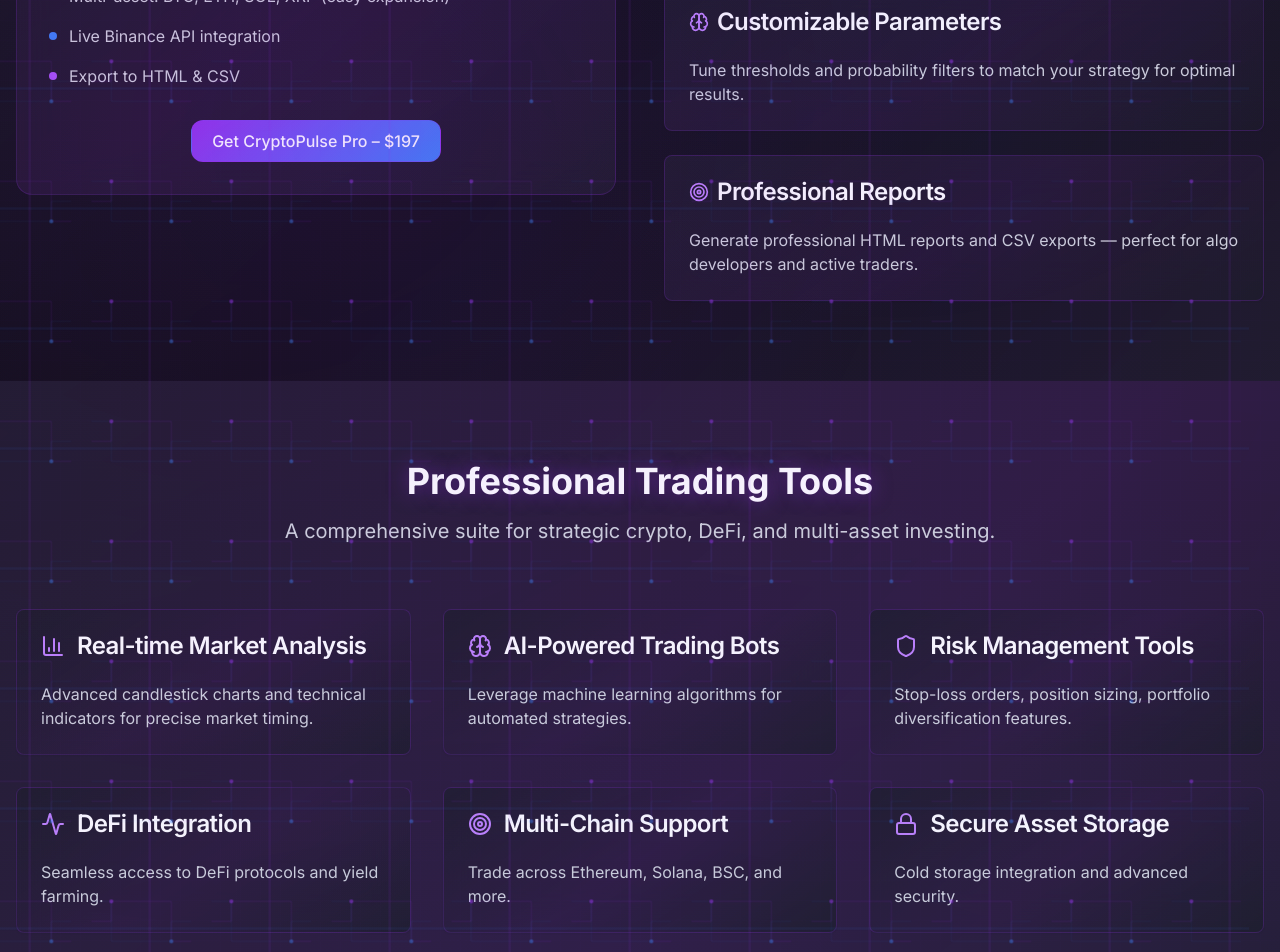
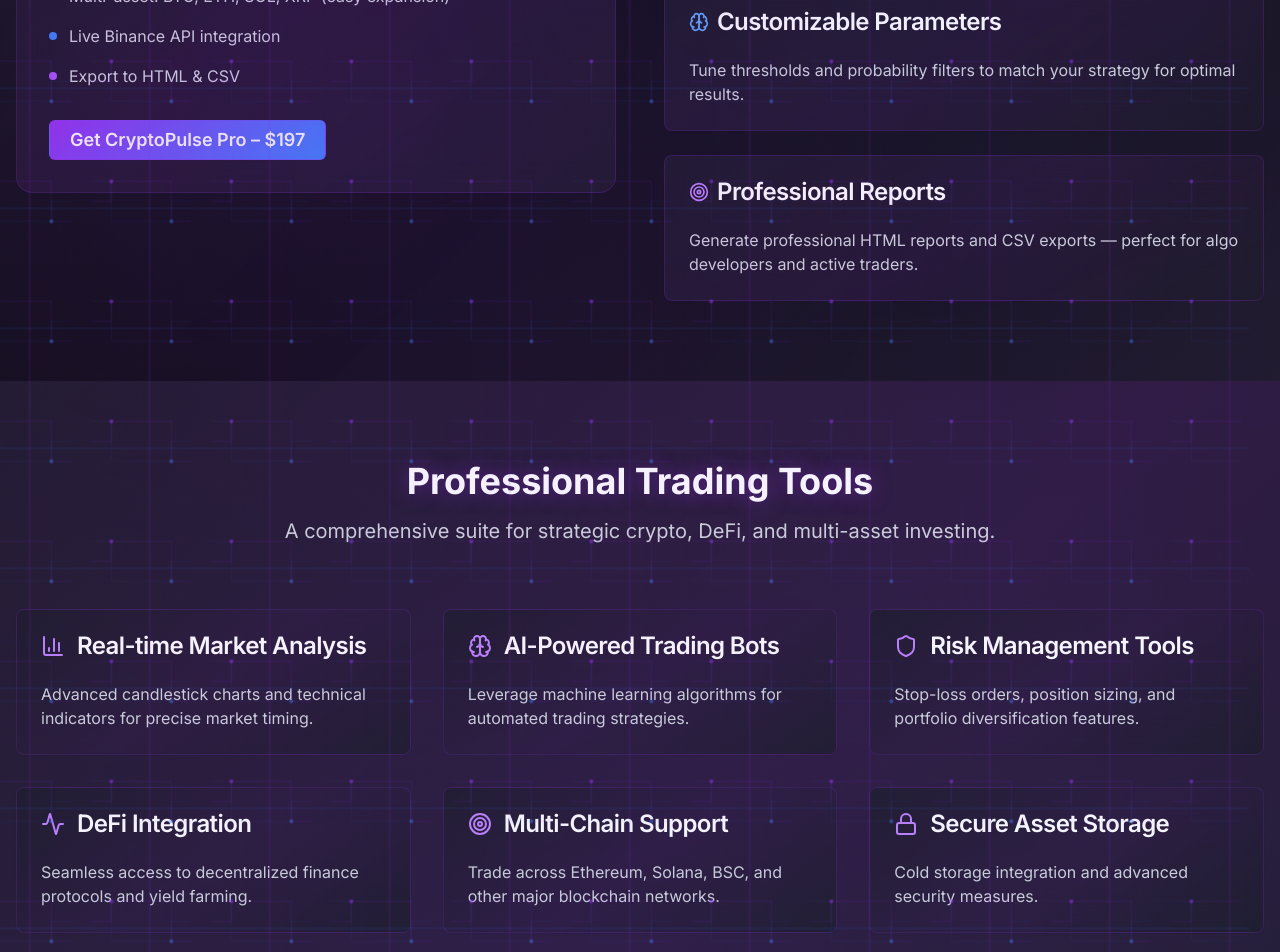
Before and after one commit to DennisMoskal/PlatinumLabs, a Next.js app: page / in a window 1280 px wide. Shown: the part 1260-2212 px from the top of the page. Built offline with nearby package versions, Linux system fonts and the light colour scheme.

Commit message:
Update page.tsx

```diff
--- a/src/app/page.tsx
+++ b/src/app/page.tsx
@@ -1,54 +1,18 @@
 "use client"
 
-import Link from "next/link"
+import { Button } from "@/components/ui/button"
 import { Card, CardContent, CardDescription, CardHeader, CardTitle } from "@/components/ui/card"
 import { Badge } from "@/components/ui/badge"
-import {
-  FlaskConical,
-  CircuitBoard,
-  Bot,
-  TrendingUp,
-  Target,
-  Zap,
-  Copy,
-  Brain,
-  Shield,
-  Activity,
-  BarChart3,
-  Lock,
-  Sparkles,
-} from "lucide-react"
+import { Bot, TrendingUp, Target, Zap, Copy, Brain, Shield, Activity, BarChart3, DollarSign, Lock, Sparkles } from "lucide-react"
+import Link from "next/link"
 
-// Einheitlicher CTA-Stil – exakt wie dein "Get CryptoPulse Pro" Button
-const btnPrimary =
-  "maestro-btn text-white rounded-xl px-5 py-2 text-base font-medium " +
-  "hover:brightness-110 active:scale-[0.98] focus:outline-none focus:ring-2 focus:ring-purple-500/40 transition-all"
+export default function HomePage() {
+  // Einheitlicher Button-Basisklassen (eng am Inhalt, Hover+Active)
+  const btnBase =
+    "maestro-btn inline-flex items-center justify-center px-5 py-2.5 text-base md:text-lg font-semibold " +
+    "focus:outline-none focus:ring-2 focus:ring-purple-500/40 hover:brightness-110 active:scale-[0.98] transition-all"
 
-// CTA unten mittig in Cards ausrichten – unabhängig vom Text
-const cardCtaWrap = "mt-auto flex justify-center"
-
-// 7 wichtigste Chains inkl. TON
-const supportedChains = [
-  { name: "Ethereum", icon: "⟠", color: "from-blue-400 to-blue-600" },
-  { name: "Solana", icon: "◎", color: "from-purple-400 to-pink-600" },
-  { name: "BSC", icon: "⬡", color: "from-yellow-400 to-orange-600" },
-  { name: "Arbitrum", icon: "△", color: "from-blue-400 to-cyan-600" },
-  { name: "Base", icon: "🔵", color: "from-blue-500 to-indigo-600" },
-  { name: "Avalanche", icon: "🔺", color: "from-red-400 to-red-600" },
-  { name: "TON", icon: "◈", color: "from-cyan-400 to-sky-600" },
-]
-
-// Feature-Liste (Punkt + Begriff)
-const heroFeatures = [
-  "Multi-Wallet Sniping",
-  "Smart Gas & Slippage",
-  "Anti-Rug Protection",
-  "Auto-Trade",
-  "Token Sniffer",
-  "Multi-Chain & Lightning",
-]
-
-// Bots inkl. funktionierender interner Routen aus deinem alten Code
+  // Bot-Daten mit einheitlichen Recommendation-Badges
   const tradingBots = [
     {
       id: "maestro",
@@ -65,7 +29,7 @@
       id: "bullx",
       name: "BullX",
       description:
-      "Multi-chain via Telegram & Web. Fast execution, limit orders, Pump-Vision, multi-wallet, live charts — ideal for active trading.",
+        "Multi-Chain trading via Telegram & Web. Fast execution, Limit Orders, Pump-Vision, Multi-Wallet, Live-Charts — ideal for active trading.",
       recommendation: "Best for Limit Orders & Charts",
       tags: ["Multi-Chain", "Limit Orders", "Charts", "Web-Interface"],
       icon: TrendingUp,
@@ -75,7 +39,7 @@
       id: "solsniperx",
       name: "SolSniper X",
       description:
-      "High-speed sniping on Solana. Auto-buy new tokens, rug filter, LP burn checks, real-time logs — built for early entries.",
+        "High-speed sniping on Solana. Auto-buy new tokens, Rug filter, LP burn checks, real-time logs — built for early entries.",
       recommendation: "Early SOL Snipes",
       tags: ["Solana", "Sniping", "Rug-Filter", "Auto-Buy"],
       icon: Target,
@@ -85,7 +49,7 @@
       id: "bonkbot",
       name: "BONKbot",
       description:
-      "Lightning-fast Solana trading with Jupiter routing, MEV protection, limit orders, auto-buys & portfolio tracking.",
+        "Lightning-fast Solana trading with Jupiter routing, MEV protection, limit orders, auto-buys & portfolio tracking. Huge community, high volume.",
       recommendation: "Top Pick on Solana",
       tags: ["Solana", "Jupiter", "MEV-Protection", "Portfolio"],
       icon: Zap,
@@ -95,7 +59,7 @@
       id: "blum",
       name: "Blum",
       description:
-      "Multichain (TON, Solana, BNB). On-chain sniping, Terminal UI, limit orders, bridge, wallet management, P&L reports.",
+        "Multichain bot (TON, Solana, BNB). On-chain sniping, Terminal UI, limit orders, bridge, wallet management, P&L reports.",
       recommendation: "TON-First Multichain Terminal",
       tags: ["TON", "Solana", "BNB", "Terminal-UI"],
       icon: Bot,
@@ -105,7 +69,7 @@
       id: "soltradingbot",
       name: "SolTradingBot",
       description:
-      "Solana-focused with Jupiter/Orca/Raydium integration, copy trading, limit/DCA orders, backup bots under heavy load.",
+        "Solana-focused with Jupiter/Orca/Raydium integration, copy trading, limit/DCA orders, and backup bots under heavy network load.",
       recommendation: "Robust Jupiter/Orca Routing",
       tags: ["Solana", "Jupiter", "Copy-Trading", "DCA"],
       icon: Copy,
@@ -115,7 +79,7 @@
       id: "hector",
       name: "Hector Trojan Bot",
       description:
-      "AI-powered strategies, hidden-gem scanning, fast execution in Telegram. Non-custodial and Solana-focused.",
+        "AI-powered strategies, hidden-gem scanning, and fast execution directly in a Telegram bot. Non-custodial and Solana-focused.",
       recommendation: "AI-Driven Gem Scanning",
       tags: ["AI", "Hidden-Gems", "Solana", "Fast"],
       icon: Brain,
@@ -125,7 +89,7 @@
       id: "tradewiz",
       name: "TradeWiz",
       description:
-      "Ultra-fast copy trading (<2s), smart-wallet recognition, rule automation, DCA/limit support.",
+        "Ultra-fast copy trading (<2s), smart-wallet recognition, rule-based automation, DCA/limit support.",
       recommendation: "Ultra-Fast Copy Trading",
       tags: ["Copy-Trading", "Fast", "Smart-Wallet", "Automation"],
       icon: Shield,
@@ -135,17 +99,37 @@
 
   const tradingTools = [
     { title: "Real-time Market Analysis", description: "Advanced candlestick charts and technical indicators for precise market timing.", icon: BarChart3 },
-  { title: "AI-Powered Trading Bots", description: "Leverage machine learning algorithms for automated strategies.", icon: Brain },
-  { title: "Risk Management Tools", description: "Stop-loss orders, position sizing, portfolio diversification features.", icon: Shield },
-  { title: "DeFi Integration", description: "Seamless access to DeFi protocols and yield farming.", icon: Activity },
-  { title: "Multi-Chain Support", description: "Trade across Ethereum, Solana, BSC, and more.", icon: Target },
-  { title: "Secure Asset Storage", description: "Cold storage integration and advanced security.", icon: Lock },
+    { title: "AI-Powered Trading Bots", description: "Leverage machine learning algorithms for automated trading strategies.", icon: Brain },
+    { title: "Risk Management Tools", description: "Stop-loss orders, position sizing, and portfolio diversification features.", icon: Shield },
+    { title: "DeFi Integration", description: "Seamless access to decentralized finance protocols and yield farming.", icon: Activity },
+    { title: "Multi-Chain Support", description: "Trade across Ethereum, Solana, BSC, and other major blockchain networks.", icon: Target },
+    { title: "Secure Asset Storage", description: "Cold storage integration and advanced security measures.", icon: Lock },
   ]
 
-export default function HomePage() {
+  // 7 wichtigste Chains (inkl. TON)
+  const supportedChains = [
+    { name: "Ethereum", icon: "⟠", color: "from-blue-400 to-blue-600" },
+    { name: "Solana", icon: "◎", color: "from-purple-400 to-pink-600" },
+    { name: "BSC", icon: "⬡", color: "from-yellow-400 to-orange-600" },
+    { name: "Arbitrum", icon: "△", color: "from-blue-400 to-cyan-600" },
+    { name: "Base", icon: "🔵", color: "from-blue-500 to-indigo-600" },
+    { name: "Avalanche", icon: "🔺", color: "from-red-400 to-red-600" },
+    { name: "TON", icon: "◈", color: "from-cyan-400 to-sky-600" },
+  ]
+
+  // Hero Features (inline, nur Begriffe mit Punkt davor)
+  const heroFeatures = [
+    "Multi-Wallet Sniping",
+    "Smart Gas & Slippage",
+    "Anti-Rug Protection",
+    "Auto-Trade",
+    "Token Sniffer",
+    "Multi-Chain & Lightning",
+  ]
+
   return (
     <div className="maestro-main-bg">
-      {/* Background Effects – dürfen NIE Klicks blockieren */}
+      {/* Background Effects (ohne Click-Block: pointer-events-none) */}
       <div className="maestro-tech-grid pointer-events-none" />
       <div className="maestro-floating-particles pointer-events-none" />
       <div className="maestro-circuit-overlay pointer-events-none" />
@@ -158,10 +142,8 @@
         <div className="container mx-auto px-4 py-4">
           <div className="flex items-center justify-between relative z-10">
             <div className="flex items-center space-x-3">
-              {/* zwei Icons im farbigen Kasten */}
-              <div className="maestro-logo-glow w-10 h-10 bg-gradient-to-r from-purple-500 to-blue-500 rounded-xl flex items-center justify-center gap-1">
-                <FlaskConical className="h-5 w-5 text-white" />
-                <CircuitBoard className="h-5 w-5 text-white" />
+              <div className="maestro-logo-glow w-10 h-10 bg-gradient-to-r from-purple-500 to-blue-500 rounded-xl flex items-center justify-center">
+                <DollarSign className="h-6 w-6 text-white" />
               </div>
               <span className="text-2xl font-bold text-white maestro-text-glow">PlatinumLabs</span>
             </div>
@@ -177,7 +159,7 @@
 
       {/* Hero */}
       <section className="py-24 relative overflow-hidden">
-        <div className="maestro-hero-bg absolute inset-0 pointer-events-none" />
+        <div className="maestro-hero-bg absolute inset-0" />
         <div className="container mx-auto px-4 text-center relative z-10">
           <div className="max-w-5xl mx-auto">
             <div className="mb-8">
@@ -213,7 +195,7 @@
               <p className="mt-4 text-gray-400 text-sm">…and many more chains are supported.</p>
             </div>
 
-            {/* Features inline */}
+            {/* Inline Feature List (nur Begriffe mit Punkt davor) */}
             <ul className="mt-6 flex flex-wrap justify-center gap-x-6 gap-y-3 text-gray-200 text-base">
               {heroFeatures.map((f) => (
                 <li key={f} className="flex items-center">
@@ -237,7 +219,7 @@
           </div>
 
           <div className="grid lg:grid-cols-2 gap-12 items-start">
-            <div className="maestro-card rounded-2xl p-8 flex flex-col">
+            <div className="maestro-card rounded-2xl p-8">
               <h3 className="text-2xl font-semibold text-white mb-6">Professional-Grade Analysis</h3>
               <div className="space-y-4 text-gray-300">
                 <div className="flex items-center gap-3"><div className="w-2 h-2 bg-purple-500 rounded-full" />Adjustable timeframes: 1–12 months historical data</div>
@@ -246,49 +228,57 @@
                 <div className="flex items-center gap-3"><div className="w-2 h-2 bg-blue-500 rounded-full" />Live Binance API integration</div>
                 <div className="flex items-center gap-3"><div className="w-2 h-2 bg-purple-500 rounded-full" />Export to HTML & CSV</div>
               </div>
-              <div className="mt-8 flex justify-center">
-                <Link
-                  href="https://moskaldennis.gumroad.com/l/CryptoPulsePro"
-                  target="_blank"
-                  rel="noopener noreferrer"
-                  className={btnPrimary}
-                  aria-label="Get CryptoPulse Pro"
-                >
+              <div className="mt-8">
+                <Button asChild className={btnBase}>
+                  <Link href="https://moskaldennis.gumroad.com/l/CryptoPulsePro" target="_blank" rel="noreferrer">
                     Get CryptoPulse Pro – $197
                   </Link>
+                </Button>
               </div>
             </div>
 
             <div className="space-y-6">
-              {[
-                {
-                  title: "Statistical Analysis",
-                  icon: BarChart3,
-                  text: "Identify high-probability trading windows with precise statistics. Detailed probability tables by weekday and hour.",
-                },
-                {
-                  title: "Customizable Parameters",
-                  icon: Brain,
-                  text: "Tune thresholds and probability filters to match your strategy for optimal results.",
-                },
-                {
-                  title: "Professional Reports",
-                  icon: Target,
-                  text: "Generate professional HTML reports and CSV exports — perfect for algo developers and active traders.",
-                },
-              ].map((b) => (
-                <Card key={b.title} className="maestro-card">
+              <Card className="maestro-card">
                 <CardHeader>
                   <CardTitle className="text-white flex items-center">
-                      <b.icon className="mr-2 h-5 w-5 text-purple-400" />
-                      {b.title}
+                    <BarChart3 className="mr-2 h-5 w-5 text-purple-400" />
+                    Statistical Analysis
                   </CardTitle>
                 </CardHeader>
                 <CardContent>
-                    <p className="text-gray-300">{b.text}</p>
+                  <p className="text-gray-300">
+                    Identify high-probability trading windows with precise statistics. Detailed probability tables by weekday and hour.
+                  </p>
                 </CardContent>
               </Card>
-              ))}
+
+              <Card className="maestro-card">
+                <CardHeader>
+                  <CardTitle className="text-white flex items-center">
+                    <Brain className="mr-2 h-5 w-5 text-blue-400" />
+                    Customizable Parameters
+                  </CardTitle>
+                </CardHeader>
+                <CardContent>
+                  <p className="text-gray-300">
+                    Tune thresholds and probability filters to match your strategy for optimal results.
+                  </p>
+                </CardContent>
+              </Card>
+
+              <Card className="maestro-card">
+                <CardHeader>
+                  <CardTitle className="text-white flex items-center">
+                    <Target className="mr-2 h-5 w-5 text-purple-400" />
+                    Professional Reports
+                  </CardTitle>
+                </CardHeader>
+                <CardContent>
+                  <p className="text-gray-300">
+                    Generate professional HTML reports and CSV exports — perfect for algo developers and active traders.
+                  </p>
+                </CardContent>
+              </Card>
             </div>
           </div>
         </div>
@@ -305,8 +295,8 @@
           </div>
 
           <div className="grid md:grid-cols-2 lg:grid-cols-3 gap-8">
-            {tradingTools.map((tool) => (
-              <Card key={tool.title} className="maestro-card transition-colors h-full">
+            {tradingTools.map((tool, index) => (
+              <Card key={index} className="maestro-card transition-colors">
                 <CardHeader>
                   <CardTitle className="text-white flex items-center">
                     <tool.icon className="mr-3 h-6 w-6 text-purple-400" />
@@ -334,12 +324,7 @@
 
           <div className="grid md:grid-cols-2 lg:grid-cols-3 xl:grid-cols-4 gap-6">
             {tradingBots.map((bot) => (
-              <Card
-                key={bot.id}
-                className={`maestro-card h-full flex flex-col transition-all duration-300 ${
-                  bot.featured ? "ring-2 ring-purple-500/40" : ""
-                }`}
-              >
+              <Card key={bot.id} className={`maestro-card h-full flex flex-col transition-all duration-300 ${bot.featured ? "ring-2 ring-purple-500/40" : ""}`}>
                 <CardHeader>
                   <div className="flex items-center justify-between">
                     <bot.icon className="h-8 w-8 text-purple-400" />
@@ -360,11 +345,13 @@
                     ))}
                   </div>
 
-                  {/* CTA unten mittig, gleicher Button-Look */}
-                  <div className={cardCtaWrap}>
-                    <Link href={bot.link} className={btnPrimary} aria-label={`Launch ${bot.name} on Telegram`}>
+                  {/* CTA bottom-aligned, gleiche Höhe in allen Karten */}
+                  <div className="mt-auto">
+                    <Button asChild className={`${btnBase} w-full`}>
+                      <Link href={bot.link}>
                         Launch on Telegram
                       </Link>
+                    </Button>
                   </div>
                 </CardContent>
               </Card>
@@ -390,8 +377,7 @@
               </CardHeader>
               <CardContent className="flex flex-col grow space-y-4">
                 <p className="text-gray-300">
-                  Multichain bridging with Houdini for optimized routes. Supports Ethereum, Solana, BSC and more — ideal
-                  for beginners and professionals.
+                  Multichain bridging with Houdini integration for optimized routes. Supports Ethereum, Solana, BSC and more — ideal for beginners and professionals.
                 </p>
                 <div className="flex flex-wrap gap-2">
                   <Badge variant="secondary" className="bg-white/10 text-gray-200 border-white/10">Multichain</Badge>
@@ -399,10 +385,12 @@
                   <Badge variant="secondary" className="bg-white/10 text-gray-200 border-white/10">Non-Custodial</Badge>
                   <Badge variant="secondary" className="bg-white/10 text-gray-200 border-white/10">Low Fees</Badge>
                 </div>
-                <div className={cardCtaWrap}>
-                  <Link href="/api/go/maestro" className={btnPrimary} aria-label="Start Bridging via Maestro">
+                <div className="mt-auto">
+                  <Button asChild className={btnBase}>
+                    <Link href="/api/go/maestro">
                       Start Bridging via Maestro
                     </Link>
+                  </Button>
                 </div>
               </CardContent>
             </Card>
@@ -421,32 +409,33 @@
                   <Badge variant="secondary" className="bg-white/10 text-gray-200 border-white/10">BNB</Badge>
                   <Badge variant="secondary" className="bg-white/10 text-gray-200 border-white/10">Terminal-UI</Badge>
                 </div>
-                <div className={cardCtaWrap}>
-                  <Link href="/api/go/blum" className={btnPrimary} aria-label="Start Bridging via Blum">
+                <div className="mt-auto">
+                  <Button asChild className={btnBase}>
+                    <Link href="/api/go/blum">
                       Start Bridging via Blum
                     </Link>
+                  </Button>
                 </div>
               </CardContent>
             </Card>
           </div>
 
           <div className="text-center">
-            <Link href="#bots" className={btnPrimary} aria-label="Discover All Trading Bots">
-              Discover All Trading Bots
-            </Link>
+            <Button asChild className={btnBase}>
+              <Link href="#bots">Discover All Trading Bots</Link>
+            </Button>
           </div>
         </div>
       </section>
 
       {/* Footer */}
-      <footer className="maestro-footer border-t border-white/10 py-12 relative z-10">
+      <footer className="maestro-footer border-t border-white/10 py-12">
         <div className="container mx-auto px-4">
           <div className="grid md:grid-cols-4 gap-8">
             <div>
               <div className="flex items-center space-x-2 mb-4">
-                <div className="w-10 h-10 bg-gradient-to-r from-purple-500 to-blue-500 rounded-lg flex items-center justify-center gap-1">
-                  <FlaskConical className="h-5 w-5 text-white" />
-                  <CircuitBoard className="h-5 w-5 text-white" />
+                <div className="w-8 h-8 bg-gradient-to-r from-purple-500 to-blue-500 rounded-lg flex items-center justify-center">
+                  <DollarSign className="h-5 w-5 text-white" />
                 </div>
                 <span className="text-xl font-bold text-white">PlatinumLabs</span>
               </div>
```
Lines whose indentation alone changed are shown as unchanged.
